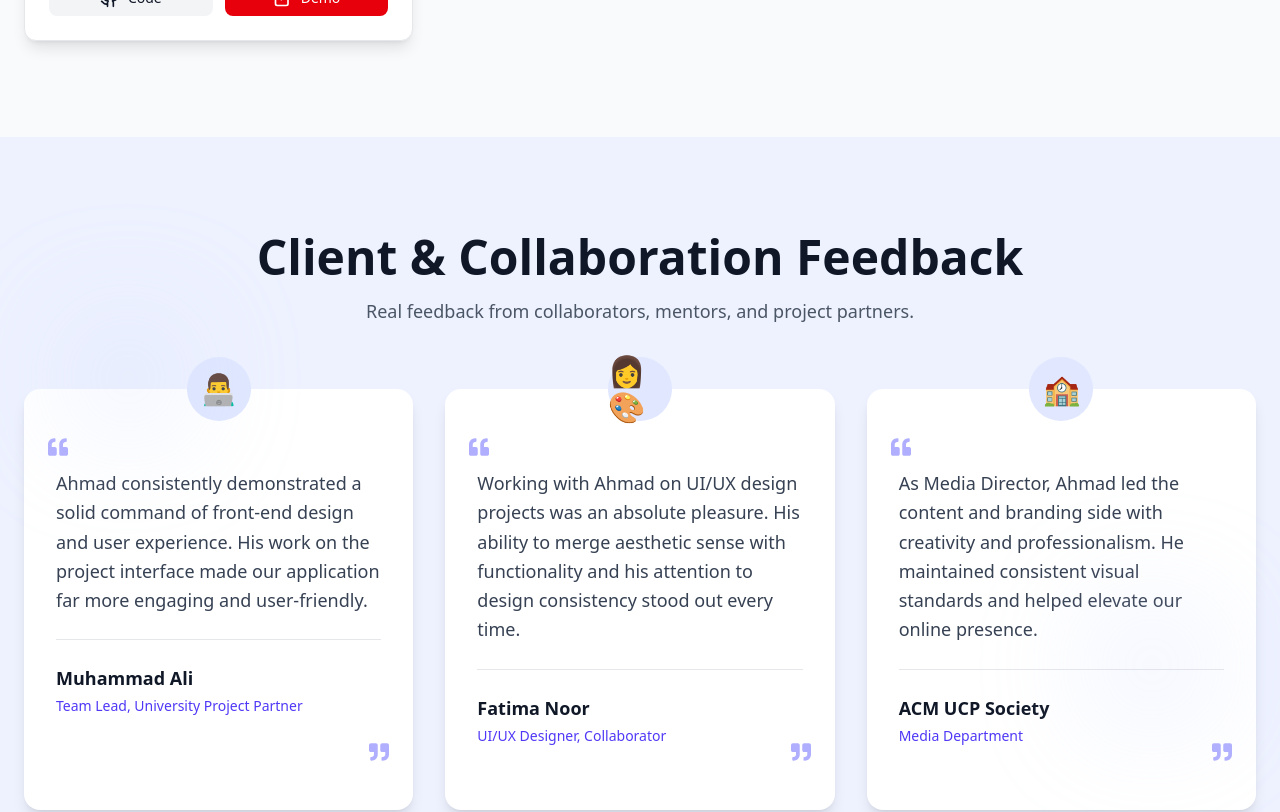
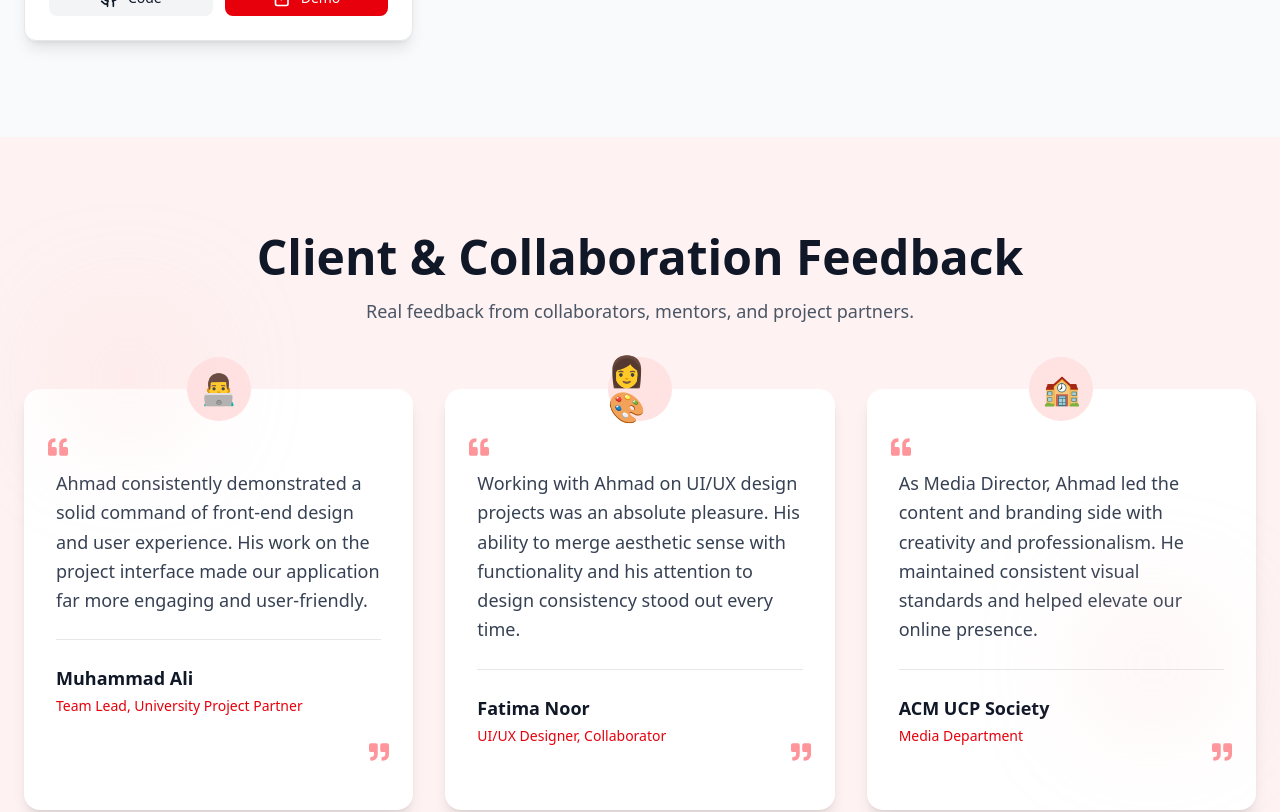
Before and after one commit to thisisahmad24/Ahmad-s-Portfolio, a React (Vite) app: page / in a window 1280 px wide. Shown: the part 4140-4952 px from the top of the page. Built offline with nearby package versions, Linux system fonts and the light colour scheme.

Commit message:
Update Testimonials component styling

```diff
--- a/src/components/Testimonials.jsx
+++ b/src/components/Testimonials.jsx
@@ -31,7 +31,7 @@ const Testimonials = () => {
     <section
       id="testimonials"
       className={`relative py-24 px-6 ${
-        isDark ? "bg-gray-900" : "bg-indigo-50"
+        isDark ? "bg-zinc-950" : "bg-red-50"
       } transition-colors duration-300`}
     >
       <div className="max-w-7xl mx-auto">
@@ -67,14 +67,14 @@ const Testimonials = () => {
               whileHover={{ y: -10 }}
               className={`group relative p-8 rounded-2xl shadow-lg hover:shadow-xl transition-all duration-300 ${
                 isDark
-                  ? "bg-gray-800 hover:bg-gray-750"
+                  ? "bg-zinc-900 hover:bg-zinc-800"
                   : "bg-white hover:bg-gray-50"
               }`}
             >
               <div className="absolute top-0 left-1/2 -translate-x-1/2 -translate-y-8">
                 <div
                   className={`w-16 h-16 rounded-full flex items-center justify-center text-3xl ${
-                    isDark ? "bg-indigo-900/30" : "bg-indigo-100"
+                    isDark ? "bg-red-900/30" : "bg-red-100"
                   }`}
                 >
                   {testimonial.avatar}
@@ -83,12 +83,12 @@ const Testimonials = () => {
 
               <FaQuoteLeft
                 className={`text-xl absolute top-12 left-6 ${
-                  isDark ? "text-indigo-400/50" : "text-indigo-500/50"
+                  isDark ? "text-red-400/50" : "text-red-500/50"
                 }`}
               />
               <FaQuoteRight
                 className={`text-xl absolute bottom-12 right-6 ${
-                  isDark ? "text-indigo-400/50" : "text-indigo-500/50"
+                  isDark ? "text-red-400/50" : "text-red-500/50"
                 }`}
               />
 
@@ -115,7 +115,7 @@ const Testimonials = () => {
                   </h4>
                   <p
                     className={`text-sm font-medium ${
-                      isDark ? "text-indigo-400" : "text-indigo-600"
+                      isDark ? "text-red-400" : "text-red-600"
                     }`}
                   >
                     {testimonial.role}
@@ -126,8 +126,8 @@ const Testimonials = () => {
               <div
                 className={`absolute inset-0 rounded-2xl border-2 opacity-0 group-hover:opacity-100 transition-opacity duration-300 ${
                   isDark
-                    ? "border-indigo-400/20"
-                    : "border-indigo-500/20"
+                    ? "border-red-400/20"
+                    : "border-red-500/20"
                 }`}
               />
             </motion.div>
@@ -140,12 +140,12 @@ const Testimonials = () => {
         <div className="max-w-7xl mx-auto h-full">
           <div
             className={`hidden md:block absolute top-1/4 left-20 w-24 h-24 rounded-full blur-3xl opacity-50 ${
-              isDark ? "bg-indigo-900" : "bg-indigo-200"
+              isDark ? "bg-red-900" : "bg-red-200"
             }`}
           />
           <div
             className={`hidden md:block absolute bottom-1/4 right-20 w-24 h-24 rounded-full blur-3xl opacity-50 ${
-              isDark ? "bg-indigo-900" : "bg-indigo-200"
+              isDark ? "bg-red-900" : "bg-red-200"
             }`}
           />
         </div>
```
